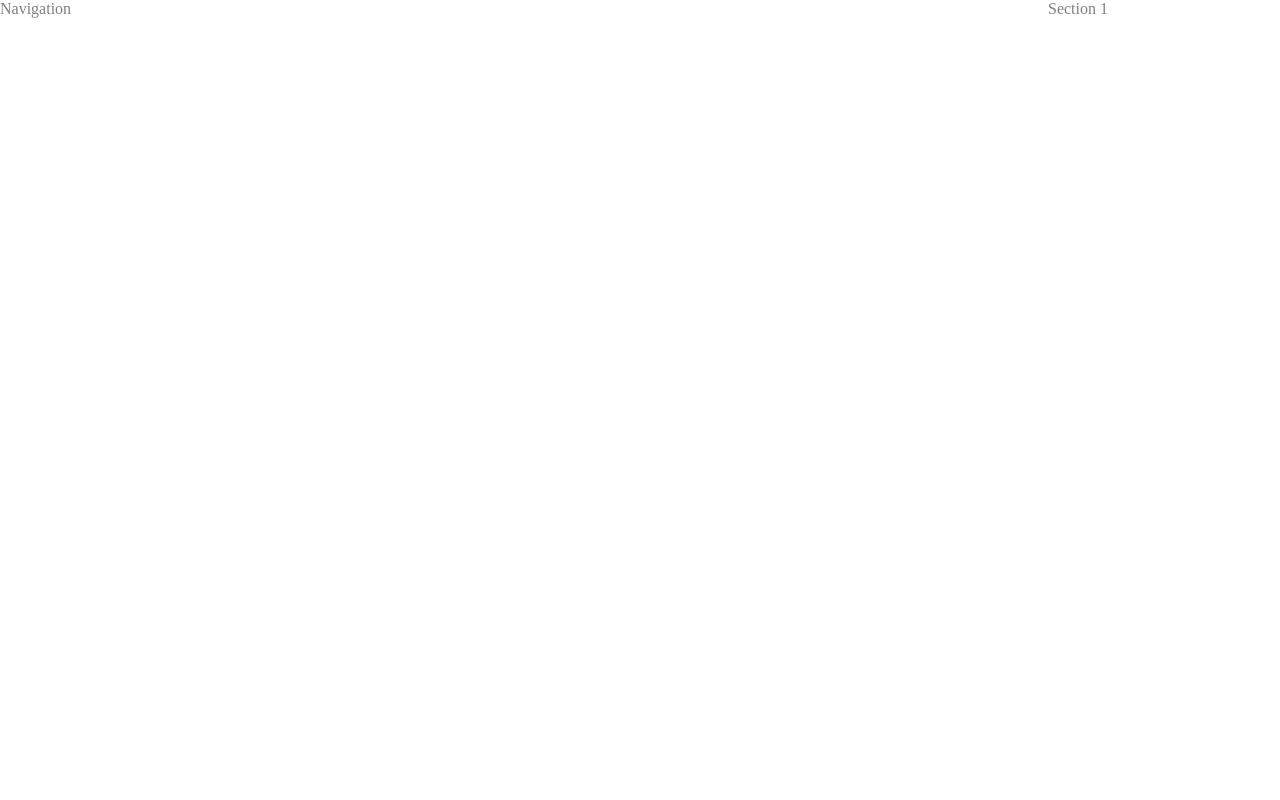
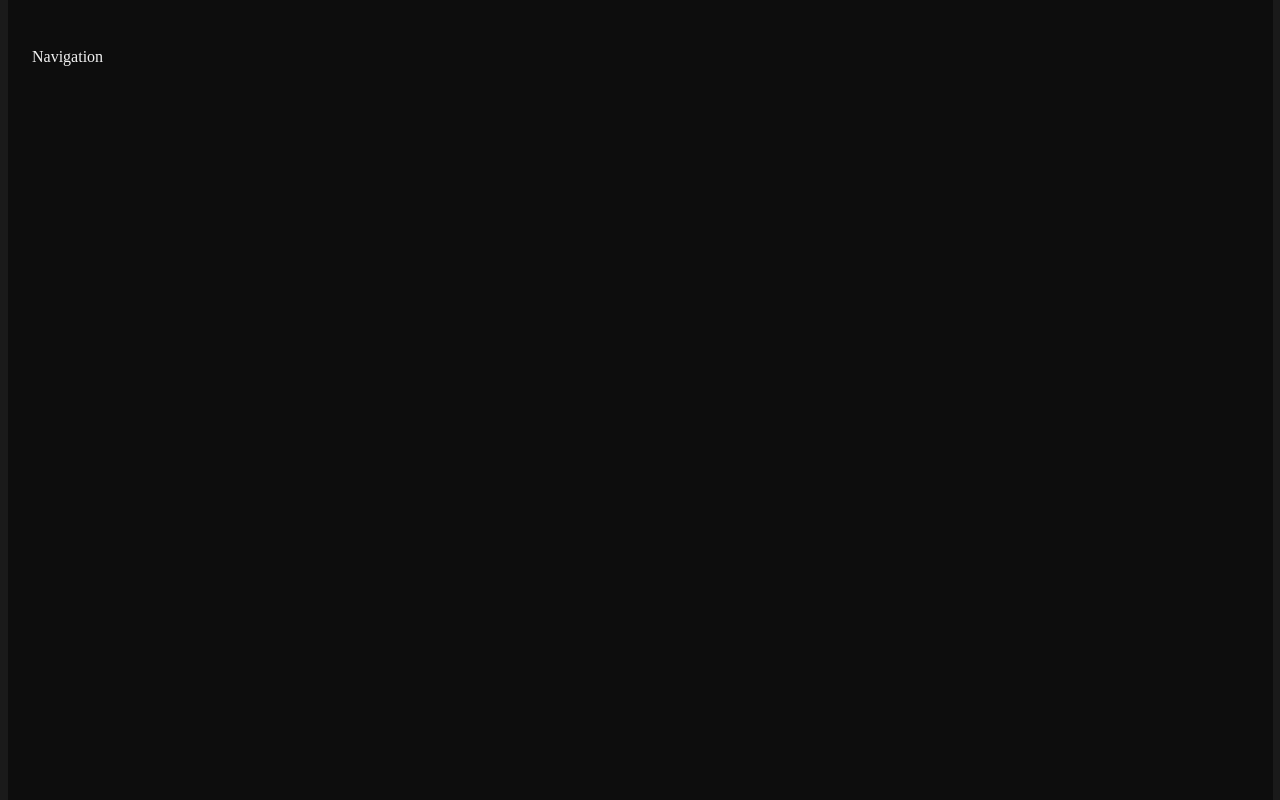
Before and after one commit to subiabre/subiabre.club-web, a SvelteKit app: page / in a window 1280 px wide. Built offline with nearby package versions, Linux system fonts and the light colour scheme.

Commit message:
Make CSS transitions be performed conditionally

```diff
--- a/src/app.scss
+++ b/src/app.scss
@@ -3,3 +3,7 @@
 @import "./styles/minireset.min.css";
 
 @import "./styles/tray.scss";
+
+body.has-fxs {
+    @import "./styles/fxs.scss";
+}
--- a/src/lib/layout/Tray.svelte
+++ b/src/lib/layout/Tray.svelte
@@ -19,13 +19,13 @@
                 ) {
                     document
                         .getElementById(currentSlideId ?? "")
-                        ?.classList.remove("current");
+                        ?.classList.remove("fx-active-opacity");
                 }
 
                 if (entry.intersectionRatio === 1) {
                     document
                         .getElementById(targetSlideId)
-                        ?.classList.add("current");
+                        ?.classList.add("fx-active-opacity");
 
                     currentSlideId = targetSlideId;
                 }
--- a/src/lib/layout/TraySlide.svelte
+++ b/src/lib/layout/TraySlide.svelte
@@ -10,7 +10,7 @@
 
 <section
     {id}
-    class="slide"
+    class="slide fx-idle-opacity"
     on:click={scrollToHere}
     on:keydown={scrollToHere}
     bind:this={slide}
--- a/src/lib/layout/TraySlideNav.svelte
+++ b/src/lib/layout/TraySlideNav.svelte
@@ -8,7 +8,7 @@
 
 <nav
     id="nav"
-    class="slide"
+    class="slide fx-idle-opacity"
     on:click={scrollToHere}
     on:keydown={scrollToHere}
     bind:this={slide}
--- /dev/null
+++ b/src/styles/fxs.scss
@@ -0,0 +1,8 @@
+.fx-idle-opacity {
+    filter: opacity(0.5);
+}
+
+.fx-active-opacity {
+    filter: opacity(1);
+    transition: filter 0.2s ease;
+}
--- a/src/styles/tray.scss
+++ b/src/styles/tray.scss
@@ -4,28 +4,38 @@
     scrollbar-gutter: stable;
 
     display: flex;
-    gap: 1.5rem;
+    gap: 3rem;
 
     overflow-y: hidden;
     overflow-x: scroll;
     scroll-snap-type: x mandatory;
     -webkit-overflow-scrolling: touch;
 
+    background-color: lighten($color: $color-background, $amount: 5);
+
     .slide {
         width: 100%;
-        max-width: 1024px;
-        box-sizing: border-box;
+        max-width: calc(1280px + 3rem);
+        height: 100%;
+        max-height: 844px;
+        margin: auto 0;
+        padding: 3rem 1.5rem;
 
         position: relative;
         flex-shrink: 0;
 
+        overflow-y: scroll;
         scroll-snap-align: center;
 
-        filter: opacity(0.5);
+        color: $color-body;
+        background-color: $color-background;
+    }
 
-        &.current {
-            filter: opacity(1);
-            transition: filter 0.2s ease-in;
-        }
+    .slide:first-child {
+        margin-left: 3rem;
+    }
+
+    .slide:last-child {
+        margin-right: 3rem;
     }
 }
--- a/src/variables.scss
+++ b/src/variables.scss
@@ -1 +1,4 @@
 /* Variables and mixins declared here will be available in all other SCSS files */
+
+$color-body: #F2F2F2;
+$color-background: #0D0D0D;
```
